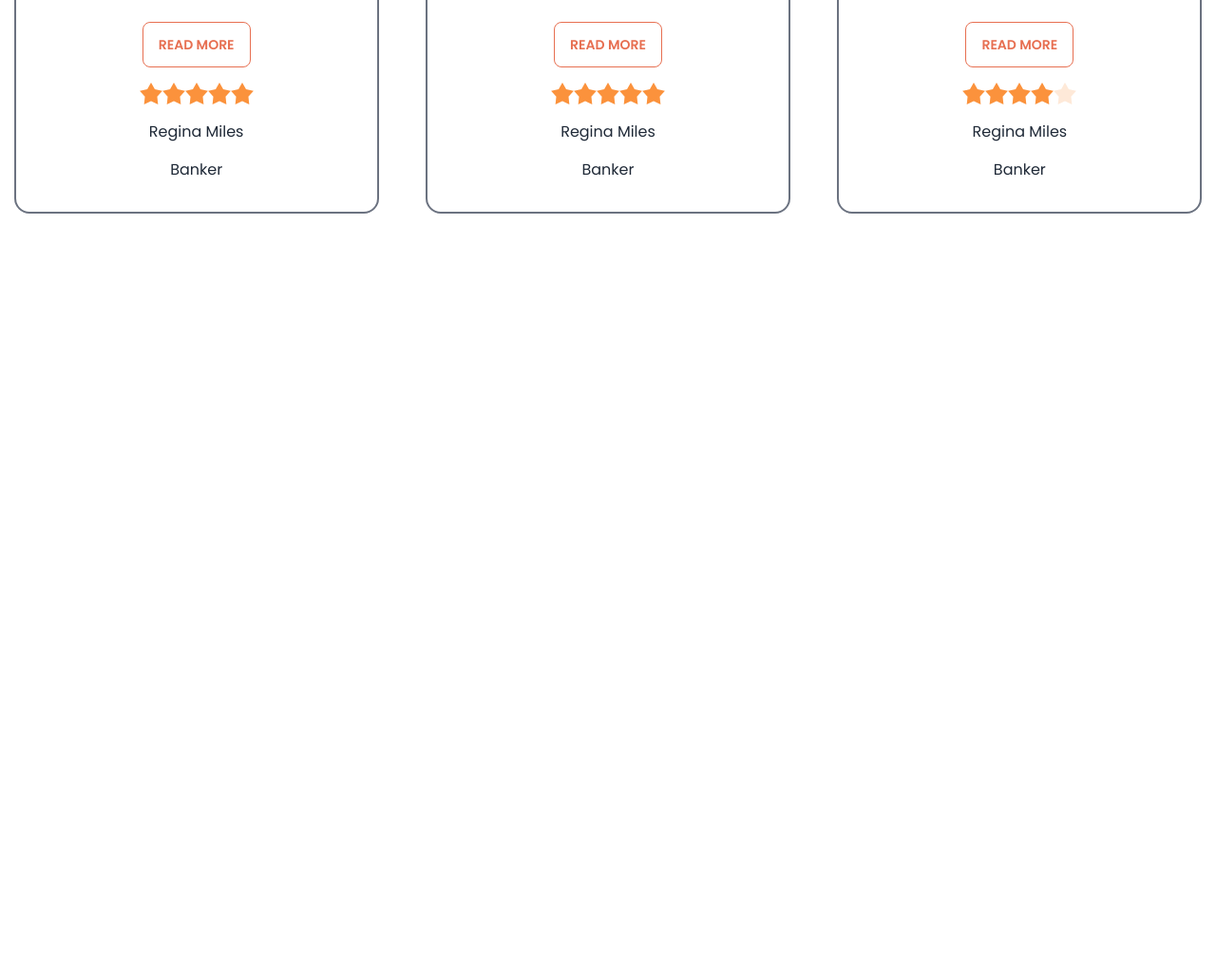
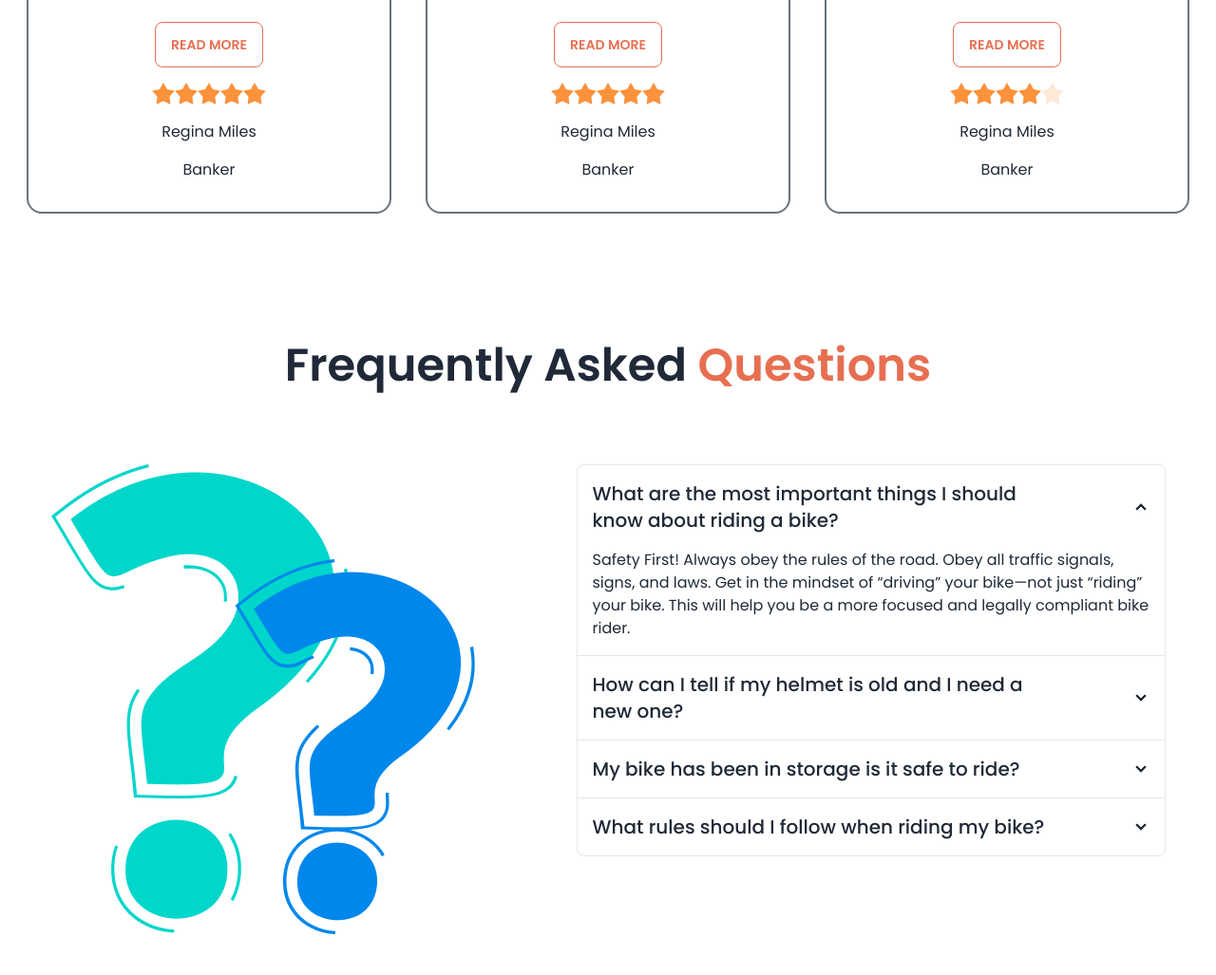
Before and after one commit to DipuHaider/PH_B8_M3_Practice_biker_zone, a plain HTML site: page index.html in a window 1280 px wide. Shown: the part 2580-3607 px from the top of the page at 95% size. Before the commit the page ends 2901 px from the top, so only its background shows below. Drawn offline with nearby package versions, Linux system fonts and the light colour scheme.

Commit message:
Add Faq Section

```diff
--- a/index.html
+++ b/index.html
@@ -173,7 +173,7 @@
         </div>
     </header>
 
-    <main class="md:container md:mx-auto">
+    <main class="md:container md:mx-auto  lg:container lg:mx-auto px-5">
         <!-- Featured Bike -->
         <section class="my-24">
             <div class="flex flex-col justify-center py-4 lg:py-10">
@@ -311,6 +311,64 @@
                 </div>
             </div>
         </section>
+
+        <!-- FAQ -->
+        <section class="my-24">
+            <div class="justify-center py-4 lg:py-10">
+                <h3 class="text-2xl lg:text-5xl font-semibold text-center">Frequently Asked <span class="text-bike-primary">Questions</span></h3>
+            </div>
+            <div class="flex flex-row justify-center py-4 lg:py-10 gap-10">
+                <div class="mx-auto">
+                    <img src="./images/others/faq.png" alt="">
+                </div>
+                <div class="w-1/2 mx-auto">
+                    <div class="join join-vertical w-full">
+                        <div class="collapse collapse-arrow join-item border border-base-300">
+                            <input type="radio" name="my-accordion-4" checked="checked" />
+                            <div class="collapse-title text-xl font-medium">
+                                <Translate text="Click to open this one and close others" />
+                                <h3>What are the most important things I should<br>
+                                    know about riding a bike?</h3>
+                            </div>
+                            <div class="collapse-content collapse">
+                                <p>Safety First! Always obey the rules of the road. Obey all traffic signals, signs, and laws. Get in the mindset of “driving” your bike—not just “riding” your bike. This will help you be a more focused and legally compliant bike rider.</p>
+                            </div>
+                        </div>
+                        <div class="collapse collapse-arrow join-item border border-base-300">
+                            <input type="radio" name="my-accordion-4" />
+                            <div class="collapse-title text-xl font-medium">
+                                <Translate text="Click to open this one and close others" />
+                                <h3>How can I tell if my helmet is old and I need a<br>
+                                    new one?</h3>
+                            </div>
+                            <div class="collapse-content">
+                                <p>hello</p>
+                            </div>
+                        </div>
+                        <div class="collapse collapse-arrow join-item border border-base-300">
+                            <input type="radio" name="my-accordion-4" />
+                            <div class="collapse-title text-xl font-medium">
+                                <Translate text="Click to open this one and close others" />
+                                <h3>My bike has been in storage is it safe to ride?</h3>
+                            </div>
+                            <div class="collapse-content">
+                                <p>hello</p>
+                            </div>
+                        </div>
+                        <div class="collapse collapse-arrow join-item border border-base-300">
+                            <input type="radio" name="my-accordion-4" />
+                            <div class="collapse-title text-xl font-medium">
+                                <Translate text="Click to open this one and close others" />
+                                <h3>What rules should I follow when riding my bike?</h3>
+                            </div>
+                            <div class="collapse-content">
+                                <p>hello</p>
+                            </div>
+                        </div>
+                    </div>
+                </div>
+            </div>
+        </section>
     </main>
 
     <footer>
```
